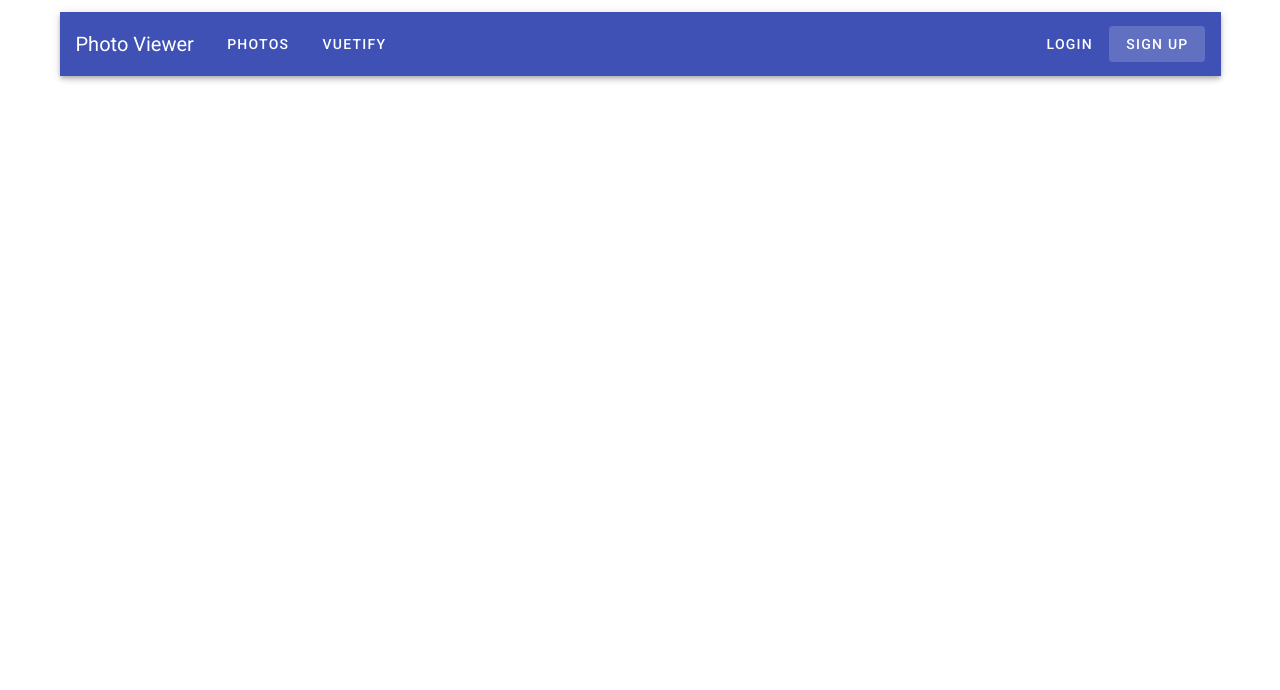
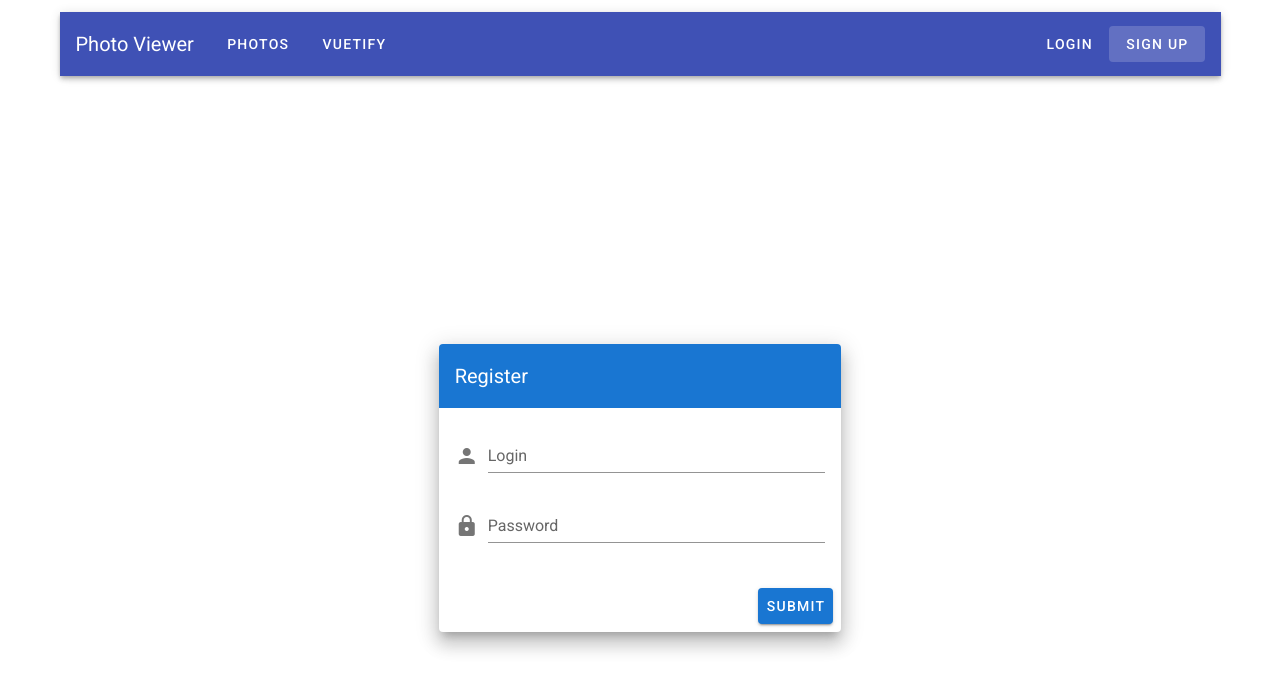
Before and after one commit to YoniWitz/Photos-Viewer, a Vue app: page /signup in a window 1280 px wide. Shown: the top 690 px of the page. Built offline with nearby package versions, Linux system fonts and the light colour scheme.

Commit message:
added signup page

```diff
--- a/src/views/Signup.vue
+++ b/src/views/Signup.vue
@@ -1,4 +1,63 @@
-<template><div></div></template>
+<template>
+  <v-app id="inspire">
+    <v-content>
+      <v-container
+        class="fill-height"
+        fluid
+      >
+        <v-row
+          align="center"
+          justify="center"
+        >
+          <v-col
+            cols="12"
+            sm="8"
+            md="4"
+          >
+            <v-card class="elevation-12">
+              <v-toolbar
+                color="primary"
+                dark
+                flat
+              >
+                <v-toolbar-title>Register</v-toolbar-title>
+                <v-spacer />
 
-<script></script>
-<style scoped></style>
+              </v-toolbar>
+              <v-card-text>
+                <v-form>
+                  <v-text-field
+                    label="Login"
+                    name="login"
+                    prepend-icon="person"
+                    type="text"
+                  />
+
+                  <v-text-field
+                    id="password"
+                    label="Password"
+                    name="password"
+                    prepend-icon="lock"
+                    type="password"
+                  />
+                </v-form>
+              </v-card-text>
+              <v-card-actions>
+                <v-spacer />
+                <v-btn color="primary">Submit</v-btn>
+              </v-card-actions>
+            </v-card>
+          </v-col>
+        </v-row>
+      </v-container>
+    </v-content>
+  </v-app>
+</template>
+
+<script>
+  export default {
+    props: {
+      source: String,
+    },
+  }
+</script>
```
